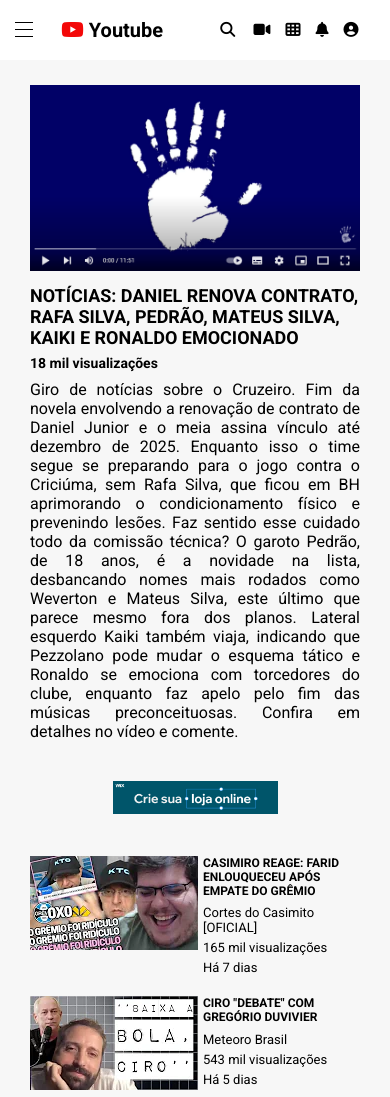
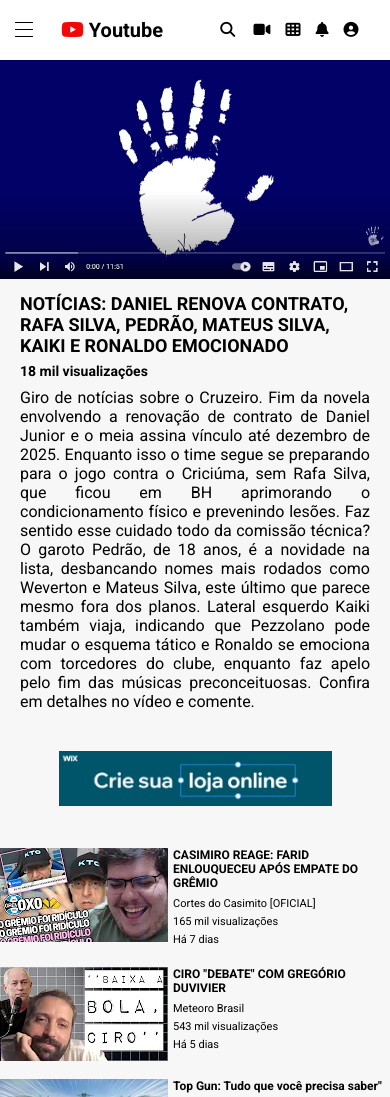
Before and after one commit to guifferrari/pagina-do-youtube-replicada, a plain HTML site: page index.html in a window 390 px wide. Shown: the top 1097 px of the page. Drawn offline with Linux system fonts and the light colour scheme.

Commit message:
ajude de medidas de px para rem

```diff
--- a/src/style.css
+++ b/src/style.css
@@ -28,12 +28,12 @@
 }
 
 .video-destaque .informacoes .titulo{
-    font-size: 18px;
+    font-size: 1.8rem;
     margin-bottom: 7px;
 }
 
 .video-destaque .informacoes .visualizacoes{
-    font-size: 14px;
+    font-size: 1.4rem;
     font-weight: 700;
     margin-bottom: 9px;
 }
@@ -66,7 +66,7 @@
 }
 
 .videos-sugeridos .video .titulo{
-    font-size: 12px;
+    font-size: 1.2rem;
     font-weight: 700;
     margin-bottom: 7px;
 }
@@ -78,14 +78,14 @@
 
 .videos-sugeridos .video .informacoes p{
     margin-bottom: 5px;
-    font-size: 13px;
+    font-size: 1.3rem;
     font-weight: 400;
 }
 
 .videos-sugeridos .video .informacoes .outrasinfos{
     display: flex;
     flex-direction: column;
-    margin-top: auto;
+    margin-top: 0;
 }
 
 @media(max-width: 1024px){
@@ -105,7 +105,21 @@
     }
 
     .propaganda{
-        width: 50%;
+        width: 70%;
         margin: 0 auto;
     }
 }
+
+@media(max-width: 425px){
+    .container{
+        padding: 0px 0px 25px 0;
+    }
+
+    .video-destaque .informacoes{
+        padding: 0 20px;
+    }
+
+    .videos-sugeridos .video .informacoes p{
+        font-size: 1.1rem;
+    }
+}
```
